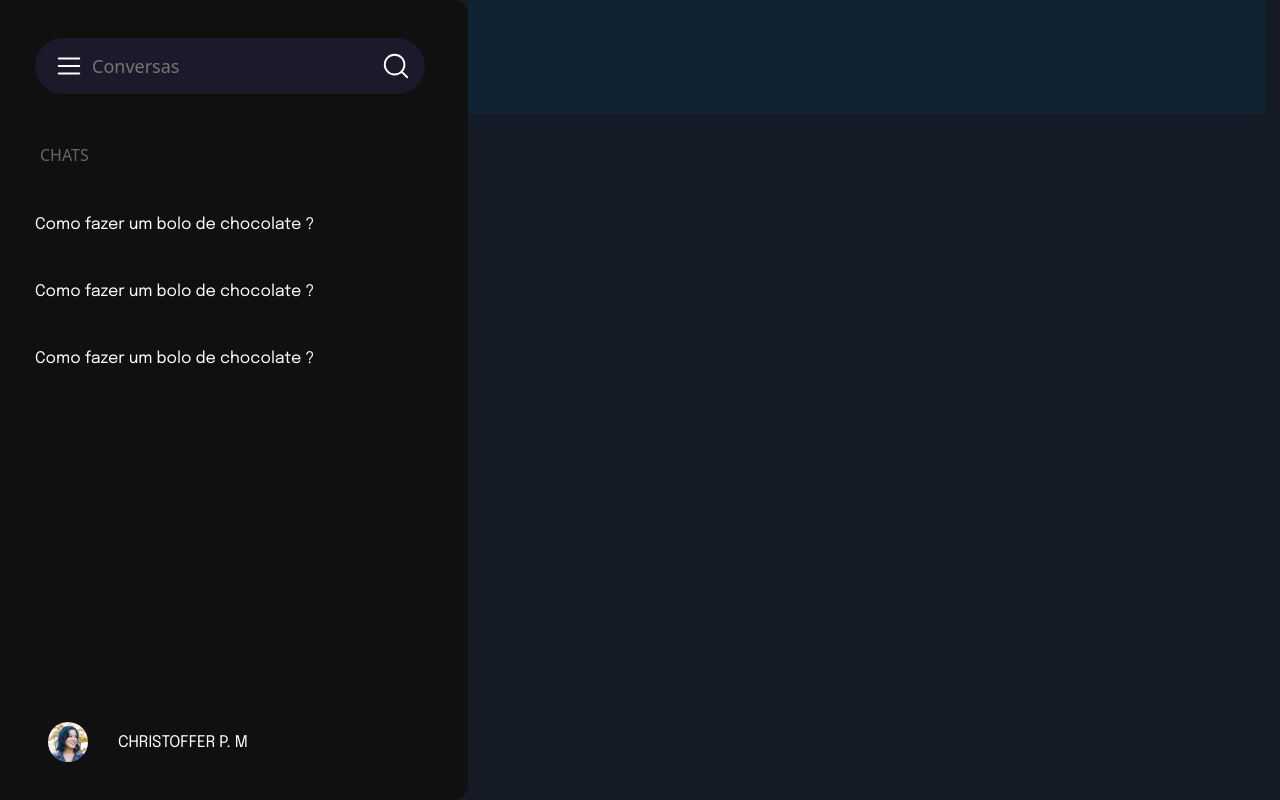
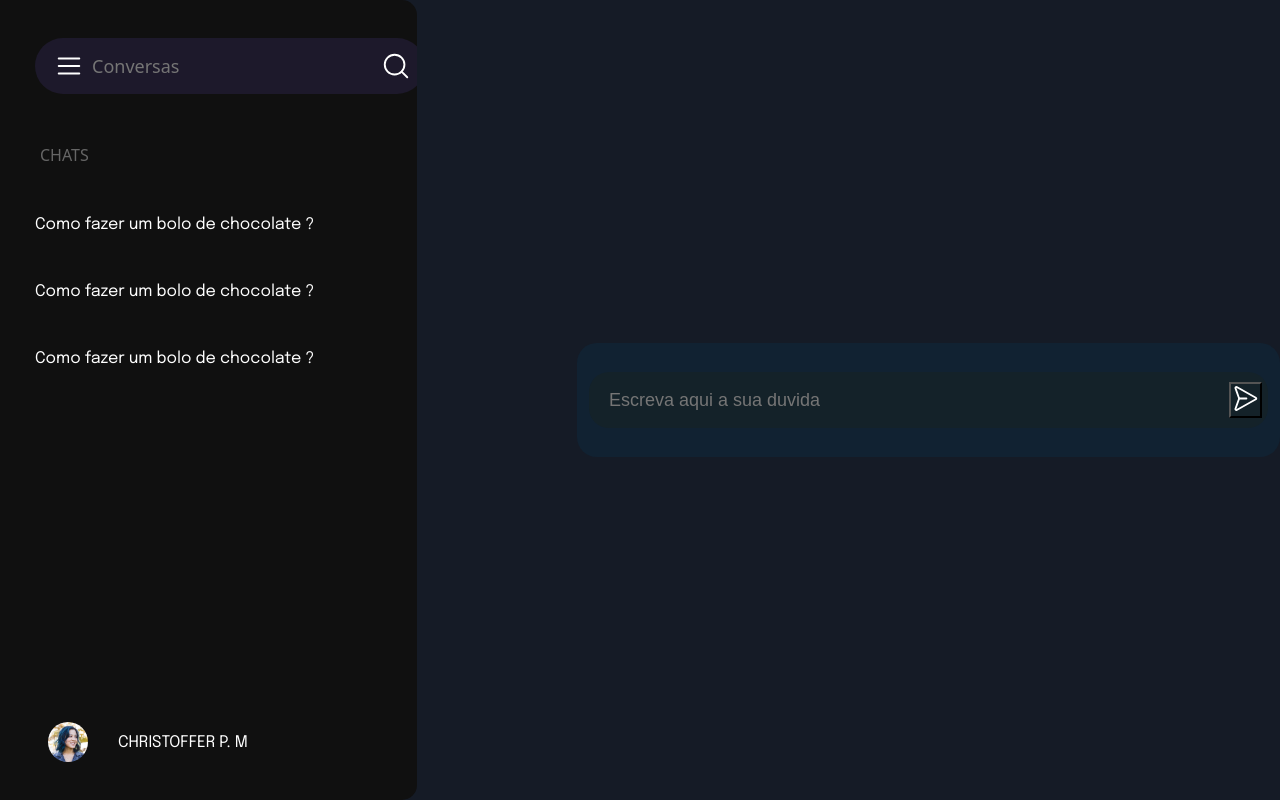
Before and after one commit to Igornalves/legacy-ai-view, a React (Vite) app: page /home in a window 1280 px wide. Built offline with nearby package versions, Linux system fonts and the light colour scheme.

Commit message:
terminando a inteerfacee para o cliente

```diff
--- a/src/componentes/ChatBox/intex.tsx
+++ b/src/componentes/ChatBox/intex.tsx
@@ -1,10 +1,16 @@
-import { ConteinerBox } from "./styles";
+import { PaperPlaneRight } from "phosphor-react";
+import { ButtonPaper, ConteinerBox, DivBox, InputForChat } from "./styles";
 
 export default function ChatBox() {
     return(
         <ConteinerBox>
+            <DivBox>
+                <InputForChat placeholder="Escreva aqui a sua duvida" />
 
-
+                <ButtonPaper>
+                    <PaperPlaneRight size={29} color="white" />
+                </ButtonPaper>
+            </DivBox>
         </ConteinerBox>
     );
 }
--- a/src/componentes/ChatBox/styles.ts
+++ b/src/componentes/ChatBox/styles.ts
@@ -4,6 +4,23 @@ export const ConteinerBox = styled.div`
     width: 797px;
     height: 114px;
     background: ${props => props.theme["gray-600"]};
+    display: flex;
+    align-items: center;
+    justify-content: center;
+    margin-left: 10rem;
+
+    border-radius: 20px;
+`
+
+export const DivBox = styled.div`
+    width: 679px;
+    height: 56px;
+    background: ${props => props.theme["gray-900"]};
+    border-radius: 20px;
+
+    display: flex;
+    align-items: center;
+    padding-left: 20px;
 `
 
 export const ConteinerBoxTwo = styled.div`
@@ -11,6 +28,31 @@ export const ConteinerBoxTwo = styled.div`
 
 `
 
+export const InputForChat = styled.input`
+    width: 620px;
+    height: 52px;
+
+    background: transparent;
+    border: 0;
+    font-size: 18px;
+    color: ${props => props.theme['white']};
+
+    &::placeholder {
+        font-size: 18px;
+        margin-left: 4px
+    }
+
+    &:focus {
+        color: ${props => props.theme['white']};
+        outline: none;
+    }
+`
+
+export const ButtonPaper = styled.button`
+    background: transparent;
+    /* border: 0; */
+`
+
 export const InputBox = styled.input`
 
 
--- a/src/pages/home/style.ts
+++ b/src/pages/home/style.ts
@@ -7,6 +7,7 @@ export const ConteinerHome = styled.main`
     background: ${props => props.theme["gray-800"]};
     display: flex;
     flex-direction: row;
+    align-items: center;
 `
 
 export const DivRetangulo2 = styled.div`
--- a/src/styles/theme/default.ts
+++ b/src/styles/theme/default.ts
@@ -10,4 +10,5 @@ export const defaultTheme = {
     'gray-600': '#112232',
     'gray-700': '#0E171F',
     'gray-800': '#151B26',
+    'gray-900': '#142229',
 } as const
```
